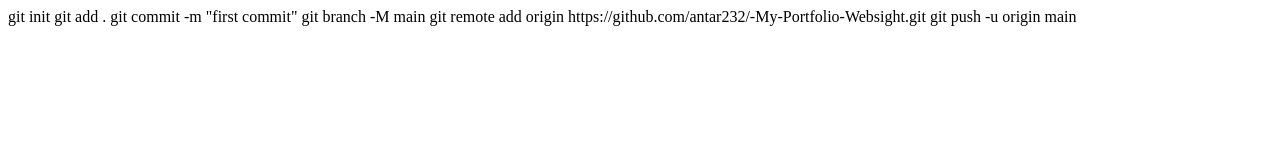
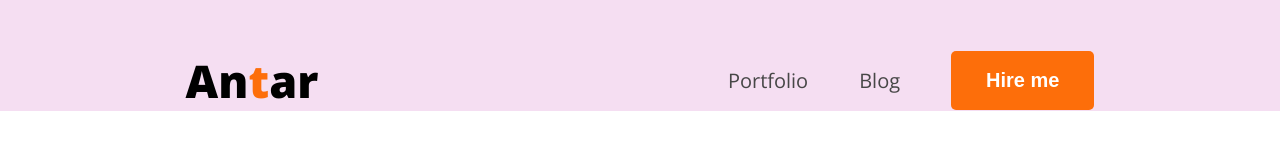
Before and after one commit to antar232/-My-Portfolio-Websight, a plain HTML site: page index.html in a window 1280 px wide. Drawn offline with nearby package versions, Linux system fonts and the light colour scheme.

Commit message:
design navbar and styled according to design

```diff
--- a/index.html
+++ b/index.html
@@ -1,6 +1,27 @@
-git init
-git add .
-git commit -m "first commit"
-git branch -M main
-git remote add origin https://github.com/antar232/-My-Portfolio-Websight.git
-git push -u origin main
+<!DOCTYPE html>
+<html lang="en">
+<head>
+    <meta charset="UTF-8">
+    <meta name="viewport" content="width=device-width, initial-scale=1.0">
+    <title>Antar Chandra Das Portfolio</title>
+    <link rel="preconnect" href="https://fonts.googleapis.com">
+    <link rel="preconnect" href="https://fonts.gstatic.com" crossorigin>
+    <link href="https://fonts.googleapis.com/css2?family=Open+Sans:ital,wght@0,300..800;1,300..800&display=swap" rel="stylesheet">
+    <link rel="stylesheet" href="styles/portfolio.css">
+</head>
+<body class="font-open-sans">
+    <header>
+        <nav>
+            <div class="logo">
+                <h2>An<span class="color-orange">t</span>ar</h2>
+            </div>
+            <ul class="menu">
+                <li><a href="">Portfolio</a></li>
+                <li><a href="">Blog</a></li>
+                <li><button class="btn">Hire me</button></li>
+            </ul>
+        </nav>
+    </header>
+
+</body>
+</html>
--- /dev/null
+++ b/styles/portfolio.css
@@ -0,0 +1,52 @@
+
+*{
+    margin: 0;
+    padding: 0;
+    box-sizing: border-box;
+}
+
+.font-open-sans {
+  font-family: "Open Sans", sans-serif;
+  font-optical-sizing: auto;
+
+}
+header{
+    background-color: #f5def2;
+    padding-top: 50px ;
+}
+.logo h2{
+    font-size: 45px;
+    font-weight: 900;
+}
+.color-orange{
+    color: #FD6E0a;
+}
+.btn{
+    background-color:#FD6E0a ;
+    border: none ;
+    padding: 18px 35px;
+    border-radius: 5px;
+    font-size: 20px;
+    font-weight: bold;
+    color: white;
+}
+nav{
+    width: 71%;
+    max-width: 1140px;
+    border: 1ps solid red;
+    margin: 0px auto;
+    display: flex;
+    justify-content: space-between;
+    align-items: center;
+}
+nav .menu{
+    display: flex;
+    list-style-type: none;
+    gap: 51px;
+    align-items: center;
+}
+nav .menu a{
+    font-size: 20px;
+    color: #474747;
+    text-decoration: none;
+}
```
Also changed, not shown: images/background.jpg (added), images/facebook.png (added), images/insta.png (added), images/js.png (added), images/mongo.png (added), images/nodejs.png (added), images/react.png (added), images/twitter.png (added).
